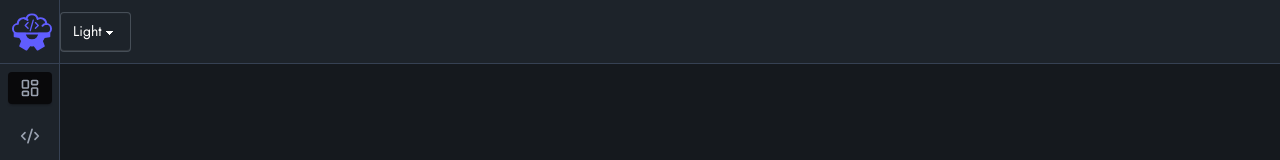
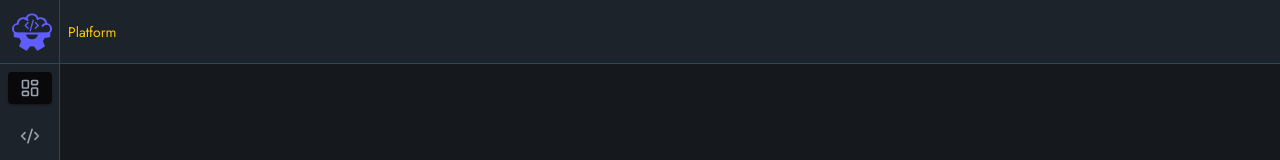
Before and after one commit to AletzMan/devbraineer, a Next.js app: page /platform in a window 1280 px wide. Shown: the top 160 px of the page. Built offline with nearby package versions, Linux system fonts and the light colour scheme.

Commit message:
feat: Add breadcrumb navigation to Header component

```diff
--- a/src/app/platform/componentes/Header.tsx
+++ b/src/app/platform/componentes/Header.tsx
@@ -1,20 +1,27 @@
 "use client"
+import { UserButton } from "@clerk/nextjs"
+import { dark } from "@clerk/themes"
 import { useState } from "react"
+import { usePathname } from "next/navigation"
+import { menuData } from "../constants"
 
 export default function Header() {
     const [theme, setTheme] = useState("light")
+    const path = usePathname()
+    console.log(path)
     return (
-        <header className="  flex items-center justify-between mb-6 h-16 w-full bg-(--color-base-100) border-b-1 border-(--color-gray-700)">
-            <div className="flex items-center gap-2">
-                <select
-                    value={theme}
-                    onChange={(e) => setTheme(e.target.value)}
-                    className="select select-bordered w-full max-w-xs"
-                >
-                    <option value="light">Light</option>
-                    <option value="dark">Dark</option>
-                </select>
+        <header className=" flex items-center justify-between h-16 w-full bg-(--color-base-100) border-b-1 border-(--color-gray-700) z-50 px-2">
+            <div className="breadcrumbs text-sm">
+                <ul>
+                    {path.split("/").map((item, index) => index > 0 && (
+                        <li key={index} className="capitalize text-yellow-400">
+                            {index === path.split("/").length - 1 && item}
+                            {index > 0 && index < path.split("/").length - 1 && <a className="text-gray-400" href={`/${item}`}>{item}</a>}
+                        </li>
+                    ))}
+                </ul>
             </div>
+            <UserButton appearance={{ baseTheme: dark }} userProfileMode="navigation" userProfileUrl="/profile" />
         </header>
     )
 }
```
